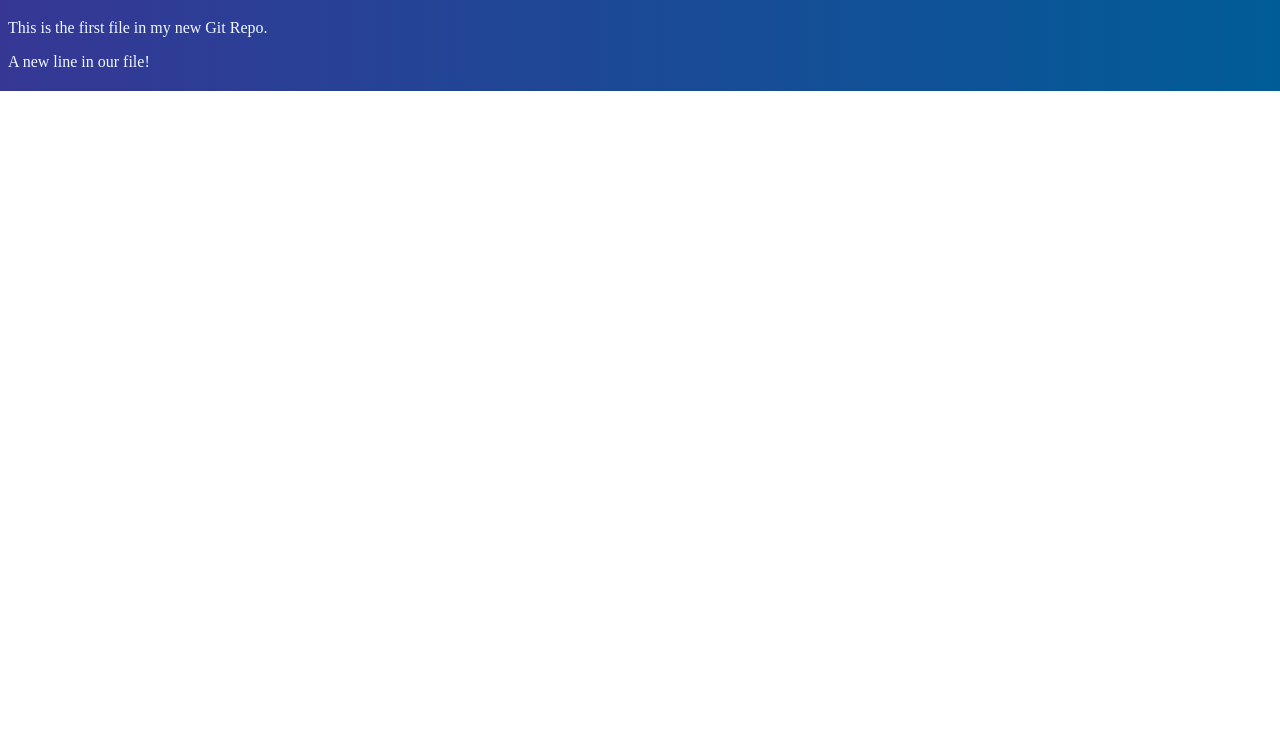
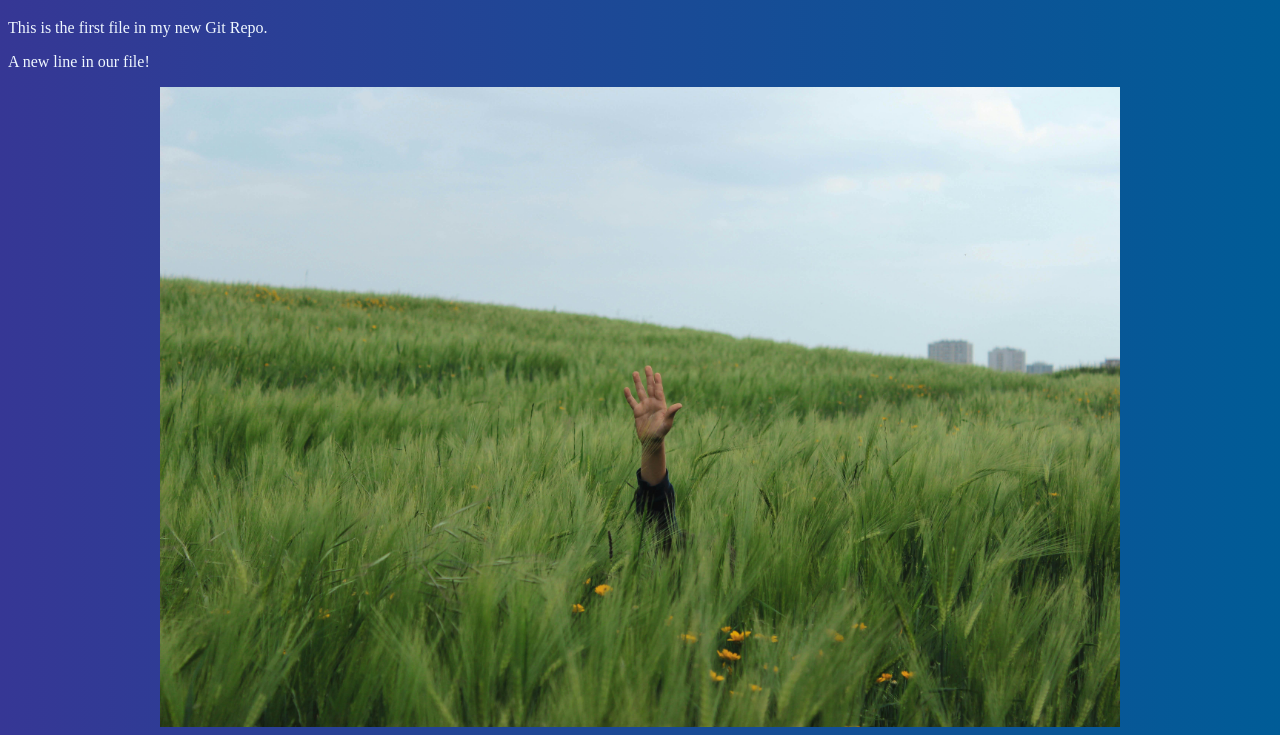
Before and after one commit to Khairul-Islam-1114/w3SchoolgitProject, a plain HTML site: page index.html in a window 1280 px wide. Shown: the part 709-1444 px from the top of the page. Before the commit the page ends 800 px from the top, so only its background shows below. Drawn offline with Linux system fonts and the light colour scheme.

Commit message:
Added new image

```diff
--- a/index.html
+++ b/index.html
@@ -15,6 +15,10 @@
     <h1>Hello world!</h1>
     <p>This is the first file in my new Git Repo.</p>
     <p>A new line in our file!</p>
+
+    <div>
+        <img src="./hello-from-green.jpg" alt="hello-from-green">
+    </div>
 </body>
 
 </html>
```
Also changed, not shown: hello-from-green.jpg (added).
